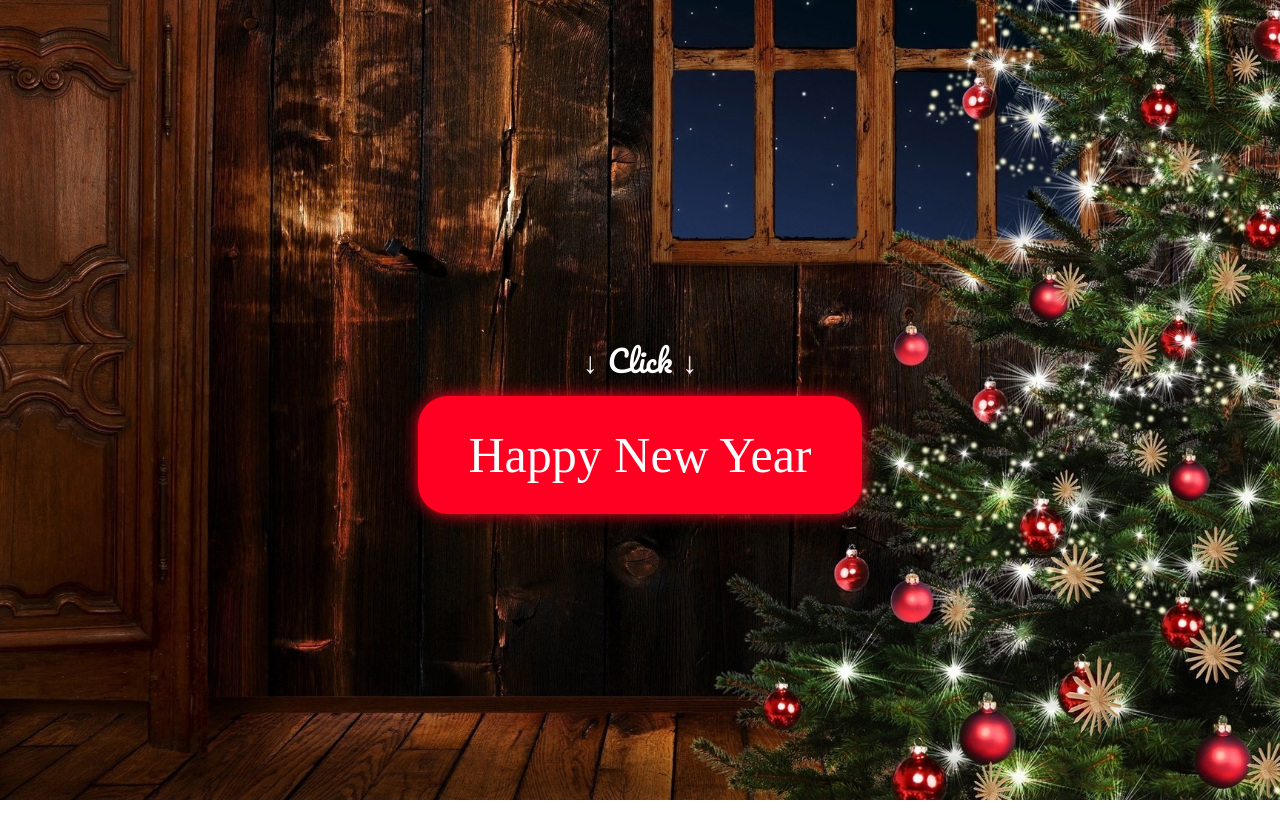
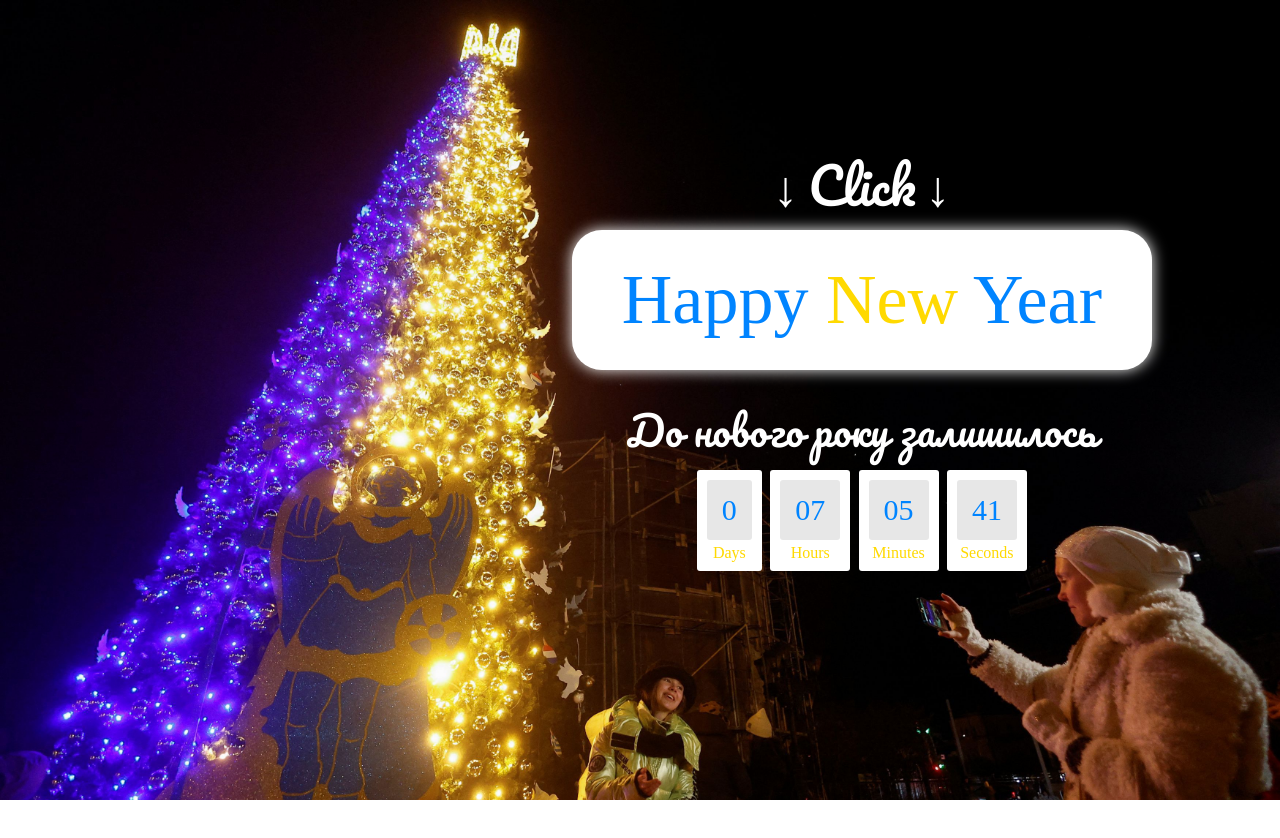
Before and after one commit to sany0chekk/happy_new_year, a plain HTML site: page index.html in a window 1280 px wide. After the commit the page ends 800 px from the top, so only its background shows below. Drawn offline with Linux system fonts and the light colour scheme; a web font is replaced by a local one.

Commit message:
Add files via upload

```diff
--- a/index.html
+++ b/index.html
@@ -14,13 +14,35 @@
 				<div class="start__inner">
 					<p class="start__click">&#8595;<span>Click</span>&#8595;</p>
 					<button class="start-btn">Happy <span>New</span> Year</button>
+					<div class="timmer">
+						<h1 class="countdown-title">До нового року залишилось</h1>
+						<div id="countdown" class="countdown">
+							<div class="countdown-number">
+								<span class="days countdown-time"></span>
+								<span class="countdown-text">Days</span>
+							</div>
+							<div class="countdown-number">
+								<span class="hours countdown-time"></span>
+								<span class="countdown-text">Hours</span>
+							</div>
+							<div class="countdown-number">
+								<span class="minutes countdown-time"></span>
+								<span class="countdown-text">Minutes</span>
+							</div>
+							<div class="countdown-number">
+								<span class="seconds countdown-time"></span>
+								<span class="countdown-text">Seconds</span>
+							</div>
+						</div>
+					</div>
 				</div>
-				<div class="happy__content">
+				<div class="happy__content element__animation">
 					<h1 class="happy__title">Happy New Year</h1>
 					<p class="happy__desc">Бро, вітаю З Новим роком! Нехай в цьому році на тебе чекає тільки радість, здоров'я і удача! Нехай він буде роком здійснення бажань і втілення
 						в життя всіх планів! Нехай цей рік тобі подарує якомога більше щасливих днів і щасливих зустрічей! Бажаю в цьому році побільше світлих вечорів, та поменше неспокійних днів :)</p>
-						<audio src="./music/dzidzo_-_starij_rik_mina_(z2.fm).mp3" autoplay="autoplay" controls></audio>
-						<p class="happy__desc">А, чуть не забув про саме головне бажання. Нехай ця ніч стане для русні незабутньою! <br>200.000 is approaching</p>
+						<audio src="./music/dzidzo_-_starij_rik_mina_(z2.fm).mp3" controls></audio>
+						<p class="happy__desc">А, чуть не забув про саме головне бажання. Нехай ця ніч стане для русні незабутньою! ( Або останньою :) ) <br>200.000 is approaching</p>
+						<p class="happy__desc happy__desc--blue">СЛАВА <span>УКРАЇНІ</span></p>
 						<audio src="./music/piryatin-arta.mp3" controls></audio>
 				</div>
 			</div>
--- a/js/main.js
+++ b/js/main.js
@@ -8,3 +8,59 @@ btnStart.addEventListener("click", () => {
   btnContainer.classList.add("deactivate");
   content.classList.add("activate");
 });
+
+function getTimeRemaining(endtime) {
+  var t = Date.parse(endtime) - Date.parse(new Date());
+  var seconds = Math.floor((t / 1000) % 60);
+  var minutes = Math.floor((t / 1000 / 60) % 60);
+  var hours = Math.floor((t / (1000 * 60 * 60)) % 24);
+  var days = Math.floor(t / (1000 * 60 * 60 * 24));
+  return {
+    total: t,
+    days: days,
+    hours: hours,
+    minutes: minutes,
+    seconds: seconds,
+  };
+}
+
+function initializeClock(id, endtime) {
+  var clock = document.getElementById(id);
+  var daysSpan = clock.querySelector(".days");
+  var hoursSpan = clock.querySelector(".hours");
+  var minutesSpan = clock.querySelector(".minutes");
+  var secondsSpan = clock.querySelector(".seconds");
+
+  function updateClock() {
+    var t = getTimeRemaining(endtime);
+
+    daysSpan.innerHTML = t.days;
+    hoursSpan.innerHTML = ("0" + t.hours).slice(-2);
+    minutesSpan.innerHTML = ("0" + t.minutes).slice(-2);
+    secondsSpan.innerHTML = ("0" + t.seconds).slice(-2);
+
+    if (t.total <= 0) {
+      clearInterval(timeinterval);
+    }
+  }
+
+  updateClock();
+  var timeinterval = setInterval(updateClock, 1000);
+}
+
+var deadline = "January 01 2023 00:00:00 GMT+0200"; //for Ukraine
+initializeClock("countdown", deadline);
+
+function onEntry(entry) {
+  entry.forEach((change) => {
+    if (change.isIntersecting) {
+      change.target.classList.add("element__show");
+    }
+  });
+}
+let options = { threshold: [0.5] };
+let observer = new IntersectionObserver(onEntry, options);
+let elements = document.querySelectorAll(".element__animation");
+for (let elm of elements) {
+  observer.observe(elm);
+}
--- a/scss/components/_happy.scss
+++ b/scss/components/_happy.scss
@@ -9,35 +9,51 @@
 	text-align: center;
 }
 .start__inner {
-	height: 100vh;
+	position: absolute;
+	top: 20%;
+	right: 10%;
 	display: flex;
 	flex-direction: column;
 	align-items: center;
 	justify-content: center;
+
+	@media(max-width: 609px){
+		right: 0;
+	}
 }
 .start__click {
 	margin-bottom: 20px;
 	font-family: $font-main;
-	font-size: 30px;
+	font-size: 50px;
 	& span{
 		padding: 0px 10px;
+	}
+	@media(max-width: 609px){
+		font-size: 20px;
 	}
 }
 .start-btn {
 	padding: 30px 50px;
 
-	background-color: $background;
+	background-color: $white;
 	border-radius: 30px;
-	box-shadow: 0px 0px 15px $background;
+	box-shadow: 0px 0px 15px $white;
 
 	font-family: $font-button;
-	font-size: 50px;
-	color: $white;
+	font-size: 70px;
+	color: $blue;
 
 	transition: box-shadow .2s linear;
 
+	& span{
+		color: $yellow;
+	}
 	&:hover{
-		box-shadow: 0px 0px 55px $background;
+		box-shadow: 0px 0px 55px $white;
+	}
+
+	@media(max-width: 609px){
+		font-size: 30px;
 	}
 }
 .happy__content {
@@ -53,6 +69,11 @@
 	border-radius: 30px;
 	box-shadow: 0px 0px 115px $white;
 
+	transform: translateY(-250px);
+	&.element__show{
+		transition: all 1.5s;
+		transform: translateY(0);
+	}
 }
 .happy__title{
 	margin-bottom: 50px;
@@ -71,6 +92,13 @@
 	&:not(:last-child){
 		margin-bottom: 30px;
 	}
+
+	&--blue{
+		color: $blue;
+		& span{
+			color: $yellow;
+		}
+	}
 }
 
 /*						*/
@@ -80,3 +108,44 @@
 .deactivate{
 	display: none;
 }
+
+.countdown-title {
+	font-family: $font-main;
+  color: $white;
+  font-weight: 100;
+  font-size: 40px;
+  margin: 40px 0px 20px;
+}
+
+.countdown {
+  font-family: sans-serif;
+  color: $white;
+  display: inline-block;
+  font-weight: 100;
+  text-align: center;
+  font-size: 30px;
+}
+
+.countdown-number {
+  padding: 10px;
+  border-radius: 3px;
+  background: $white;
+  display: inline-block;
+}
+
+.countdown-time {
+	font-family: $font-button;
+  padding: 15px;
+  border-radius: 3px;
+  background: $gray;
+	color: $blue;
+  display: inline-block;
+}
+
+.countdown-text {
+	font-family: $font-button;
+  display: block;
+  padding-top: 5px;
+  font-size: 16px;
+	color: $yellow;
+}
--- a/scss/settings/_reset.scss
+++ b/scss/settings/_reset.scss
@@ -36,7 +36,7 @@ body {
 	line-height: 1;
 	font-size: 16px;
 	color: $white;
-	background-image: url(../img/bg2.jpg);
+	background-image: url(../img/bg3.jpg);
 	background-size: cover;
 	background-repeat: no-repeat;
 }
--- a/scss/settings/_vars.scss
+++ b/scss/settings/_vars.scss
@@ -6,5 +6,8 @@ $font-title: "Pesta";
 /*               Colors                  */
 $dark: #303030;
 $white: #ffffff;
+$gray: #e7e7e7;
 $pink: #ff6e6e;
 $background: #ff0022;
+$yellow: #ffd900;
+$blue: #0084ff;
```
Also changed, not shown: css/main.css, img/bg3.jpg (added).
